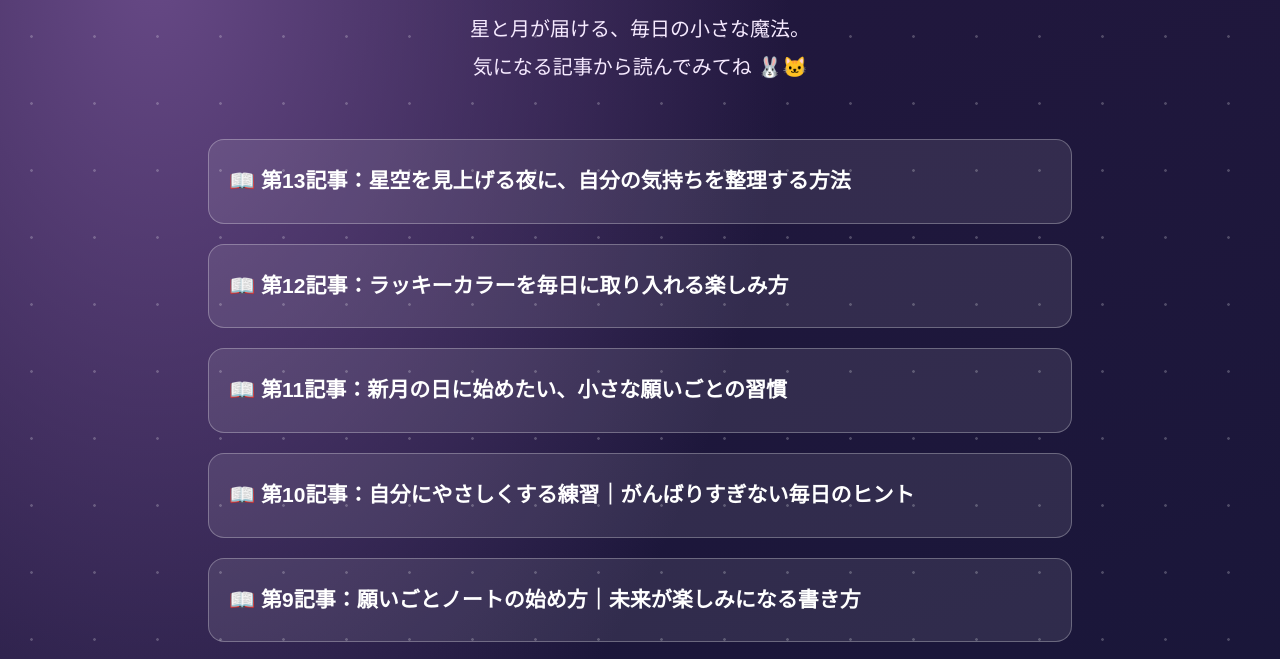
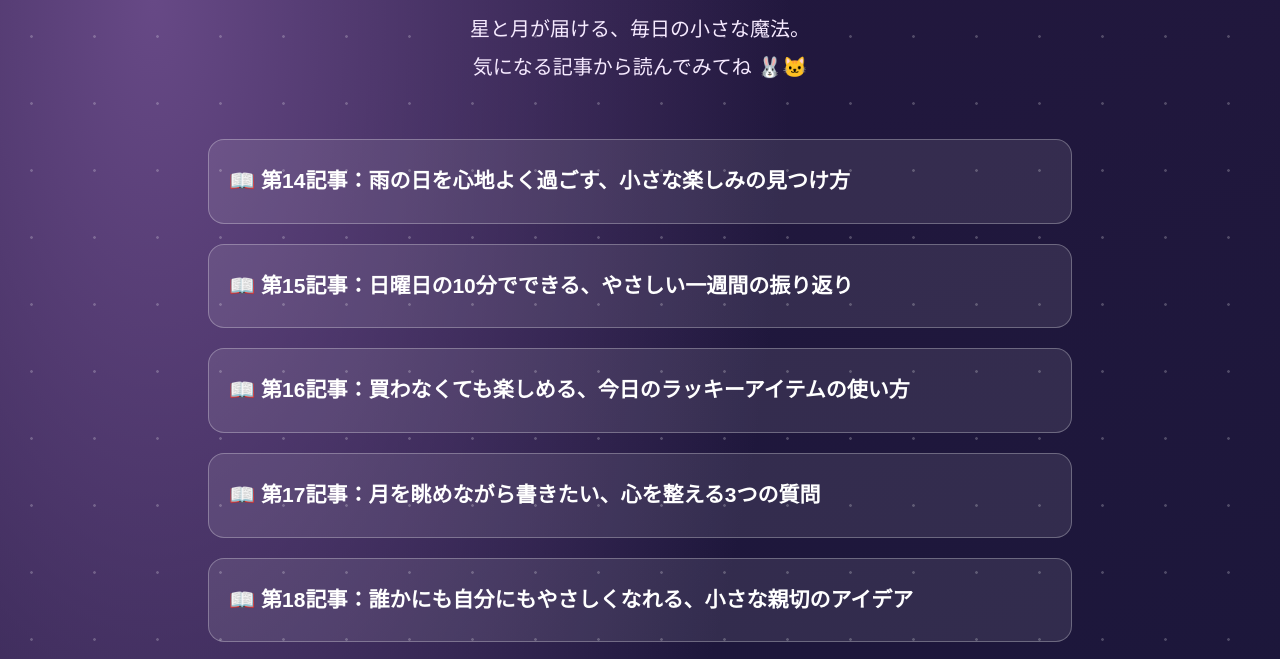
Before and after one commit to mimifortune/mimi-fortune, a plain HTML site: page articles/index.html in a window 1280 px wide. Shown: the part 131-790 px from the top of the page. Drawn offline with Linux system fonts and the light colour scheme.

Commit message:
Add files via upload

```diff
--- a/articles/index.html
+++ b/articles/index.html
@@ -1,7 +1,8 @@
-<!doctype html>
-<html lang="ja"><head><meta charset="utf-8"><meta name="viewport" content="width=device-width,initial-scale=1"><title>カナとカナトの読みもの | mimi fortune</title><meta name="description" content="mimi fortuneのカナとカナトがお届けする、毎日を少し楽しくする13本の読みもの。"><style>
+<!DOCTYPE html>
+
+<html lang="ja"><head><meta charset="utf-8"/><meta content="width=device-width,initial-scale=1" name="viewport"/><title>カナとカナトの読みもの | mimi fortune</title><meta content="mimi fortuneのカナとカナトがお届けする、毎日を少し楽しくする20本の読みもの。" name="description"/><style>
 :root{font-family:'Hiragino Kaku Gothic ProN','Yu Gothic',sans-serif;color:#fff}*{box-sizing:border-box}body{margin:0;min-height:100vh;background:radial-gradient(ellipse at 12% 5%,#674986 0,transparent 40%),linear-gradient(160deg,#24183f,#171638 70%);overflow-x:hidden}body:before{content:'';position:fixed;inset:0;pointer-events:none;background-image:radial-gradient(#fff 1px,transparent 1.6px);background-size:63px 67px;opacity:.22}.wrap{max-width:900px;margin:auto;padding:26px 18px 65px;position:relative}header{text-align:center;padding:12px 0 35px}h1{font-size:clamp(29px,6vw,52px);color:#ffe2ae;margin:0 0 28px;letter-spacing:.03em}header p{font-size:clamp(15px,2.5vw,20px);line-height:1.9;color:#f6eaff;margin:0}.articles{display:grid;gap:20px;margin:18px 0 40px}.article{display:block;text-decoration:none;color:white;background:#ffffff18;border:1px solid #ffffff48;padding:24px 20px;border-radius:16px;font-size:clamp(16px,2.5vw,21px);font-weight:bold;line-height:1.65;transition:background .2s,transform .2s}.article:hover,.article:focus-visible{background:#ffffff30;transform:translateY(-2px)}.back{text-align:center}.back a{display:inline-block;padding:15px 35px;background:#ffe1aa;color:#2d2147;border-radius:99px;text-decoration:none;font-size:19px;font-weight:bold}.back a:hover{background:#fff0cf}footer{text-align:center;margin-top:38px;color:#c9b8e7;font-size:14px}@media(max-width:520px){.wrap{padding:20px 14px 50px}.article{padding:20px 15px}.articles{gap:15px}}
-</style></head><body><main class="wrap"><header><h1>☾ カナとカナトの読みもの</h1><p>星と月が届ける、毎日の小さな魔法。<br>気になる記事から読んでみてね 🐰🐱</p></header><nav class="articles" aria-label="記事一覧">
+</style></head><body><main class="wrap"><header><h1>☾ カナとカナトの読みもの</h1><p>星と月が届ける、毎日の小さな魔法。<br/>気になる記事から読んでみてね 🐰🐱</p></header><nav aria-label="記事一覧" class="articles"><a class="article" href="rainy-day-comfort.html">📖 第14記事：雨の日を心地よく過ごす、小さな楽しみの見つけ方</a><a class="article" href="gentle-weekly-reset.html">📖 第15記事：日曜日の10分でできる、やさしい一週間の振り返り</a><a class="article" href="lucky-item-without-shopping.html">📖 第16記事：買わなくても楽しめる、今日のラッキーアイテムの使い方</a><a class="article" href="moon-journal-prompts.html">📖 第17記事：月を眺めながら書きたい、心を整える3つの質問</a><a class="article" href="small-kindness-ideas.html">📖 第18記事：誰かにも自分にもやさしくなれる、小さな親切のアイデア</a><a class="article" href="seasonal-color-inspiration.html">📖 第19記事：季節の色を見つける散歩と、暮らしへの取り入れ方</a><a class="article" href="five-minute-evening-tidy.html">📖 第20記事：眠る前の5分でできる、心地よい空間づくり</a>
 <a class="article" href="starry-night-reflection.html">📖 第13記事：星空を見上げる夜に、自分の気持ちを整理する方法</a>
 <a class="article" href="lucky-colors.html">📖 第12記事：ラッキーカラーを毎日に取り入れる楽しみ方</a>
 <a class="article" href="new-moon-wishes.html">📖 第11記事：新月の日に始めたい、小さな願いごとの習慣</a>
```
